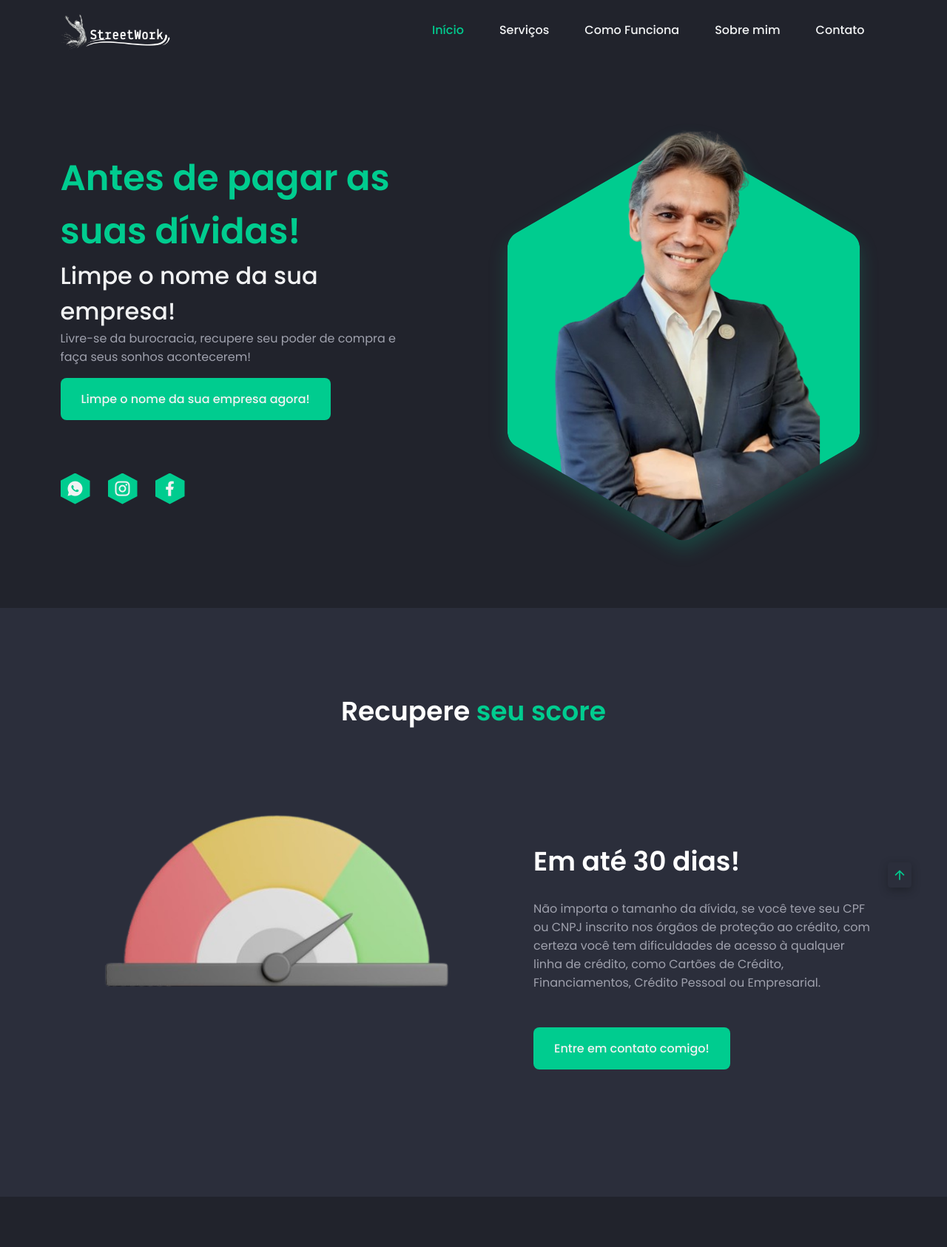
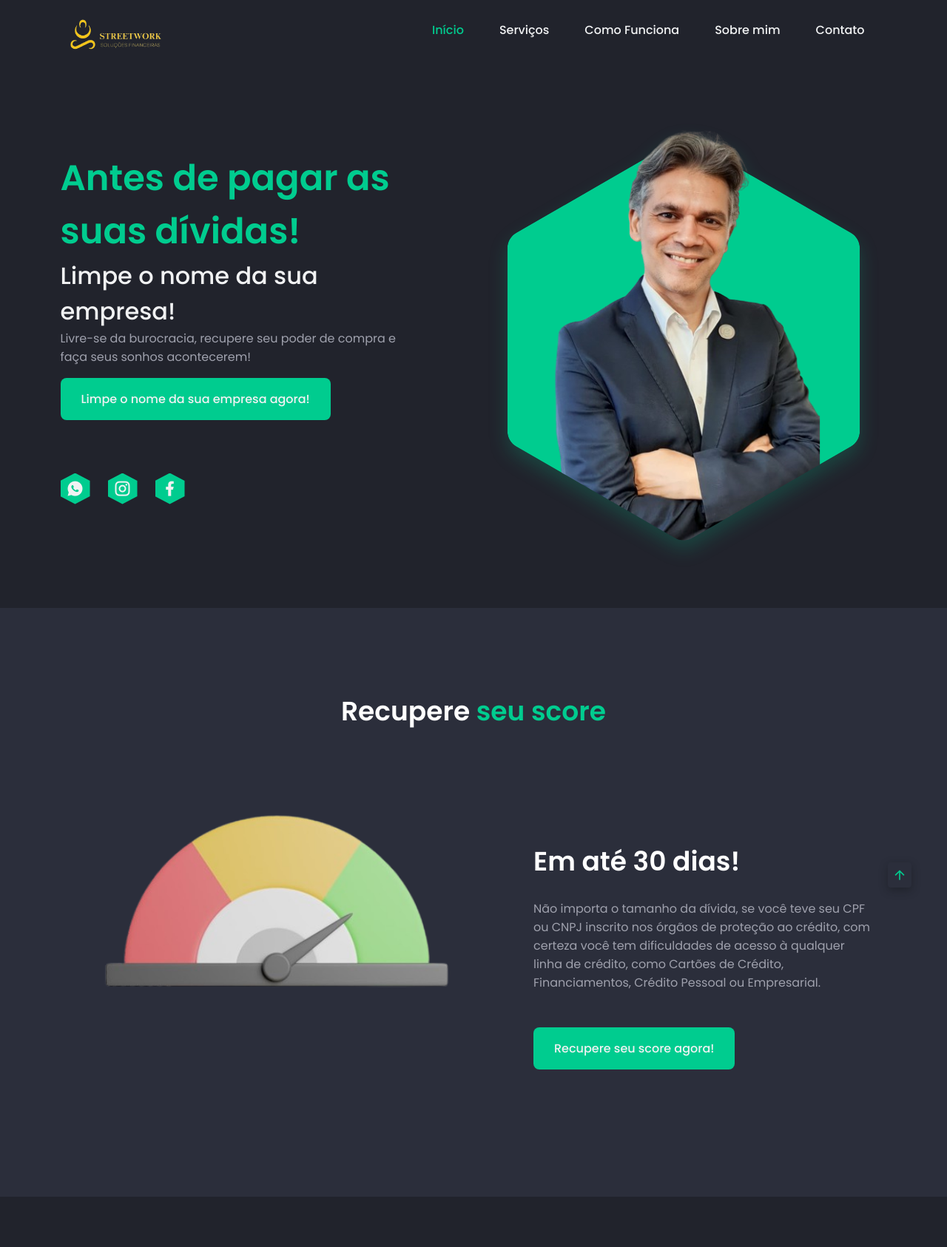
Before and after one commit to GuilhermeSalles/Site-Emerson-Recupera-de-Credito, a PHP site: page / in a window 1280 px wide. Shown: the top 1686 px of the page at 74% size. Run offline with PHP 8.4, Linux system fonts and the light colour scheme; some libraries are stand-ins or nearby versions.

Commit message:
Imagem adicoinada e alteradas

```diff
--- a/site/index.php
+++ b/site/index.php
@@ -114,7 +114,7 @@
                      Livre-se da burocracia, recupere seu poder de compra e faça seus sonhos acontecerem!
                   </p>
 
-                  <a href="#contact" class="button" style="margin-top: 1rem;">Limpe o nome da sua empresa agora!</a>
+                  <a href="https://wa.me/551997181679" class="button" style="margin-top: 1rem;">Limpe o nome da sua empresa agora!</a>
 
                </div>
 
@@ -192,7 +192,7 @@
                   ou Empresarial.
                </p>
 
-               <a href="https://wa.me/551997181679" class="button">Entre em contato comigo!</a>
+               <a href="https://wa.me/551997181679" class="button">Recupere seu score agora!</a>
             </div>
             <div class="about__image">
                <img src="assets/img/score.png" alt="image" width="640px" height="940px">
```
Also changed, not shown: site/assets/img/comofunc.png, site/assets/img/icon.png, site/assets/img/logo.png, site/assets/img/logonav.png.
